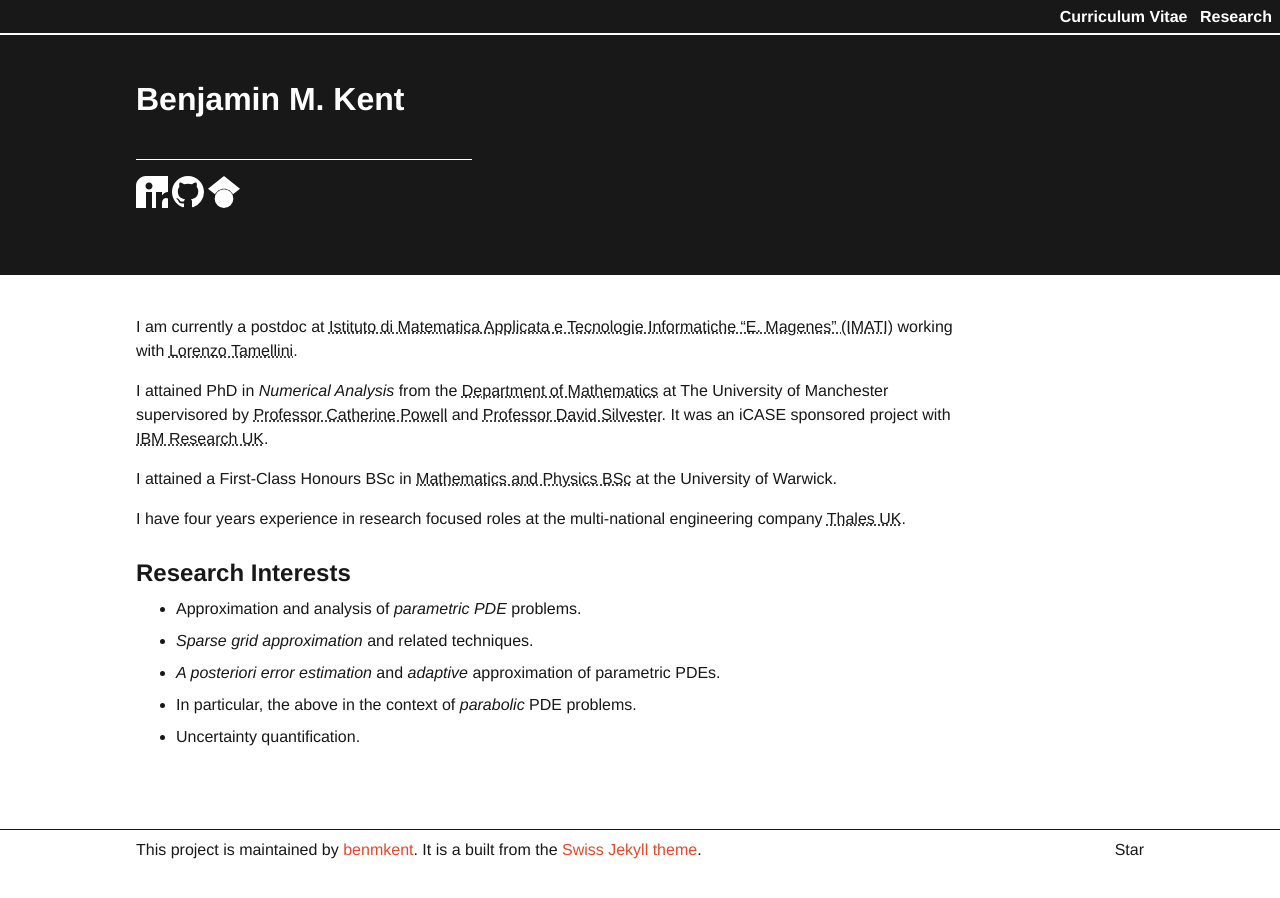
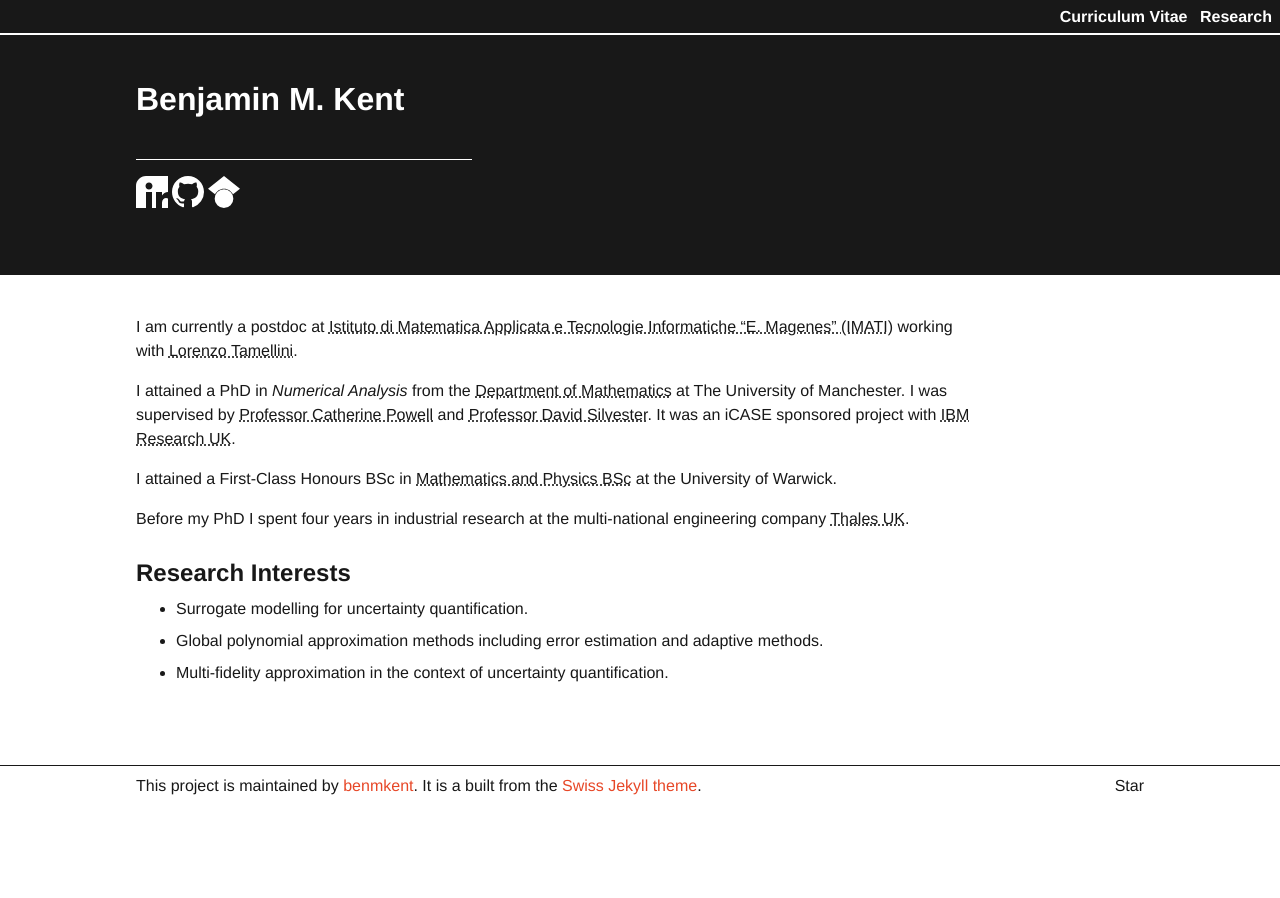
Before and after one commit to benmkent/benmkent.github.io, a Jekyll site: the page built from index.md, in a window 1280 px wide. Built offline with Jekyll 4.4.1, drawn with Linux system fonts in a browser that asks for light colours.

Commit message:
Update index.md

```diff
--- a/index.md
+++ b/index.md
@@ -7,15 +7,13 @@ list_title: "Recent experience"
 ---
 I am currently a postdoc at [Istituto di Matematica Applicata e Tecnologie Informatiche "E. Magenes" (IMATI)](https://www.imati.cnr.it/make_home_page.php?language=ITA) working with [Lorenzo Tamellini](https://sites.google.com/view/lorenzo-tamellini/home-page).
 
-I attained PhD in *Numerical Analysis* from the [Department of Mathematics](https://www.maths.manchester.ac.uk/) at The University of Manchester supervisored by [Professor Catherine Powell](https://personalpages.manchester.ac.uk/staff/Catherine.Powell/) and [Professor David Silvester](https://personalpages.manchester.ac.uk/staff/david.silvester/). It was an iCASE sponsored project with [IBM Research UK](https://research.ibm.com/labs/uk).
+I attained a PhD in *Numerical Analysis* from the [Department of Mathematics](https://www.maths.manchester.ac.uk/) at The University of Manchester. I was supervised by [Professor Catherine Powell](https://personalpages.manchester.ac.uk/staff/Catherine.Powell/) and [Professor David Silvester](https://personalpages.manchester.ac.uk/staff/david.silvester/). It was an iCASE sponsored project with [IBM Research UK](https://research.ibm.com/labs/uk).
 
 I attained a First-Class Honours BSc in [Mathematics and Physics BSc](https://warwick.ac.uk/study/undergraduate/courses/mathsphysicsbsc/) at the University of Warwick.
 
-I have four years experience in research focused roles at the multi-national engineering company [Thales UK](https://www.thalesgroup.com/en/countries/europe/united-kingdom).
+Before my PhD I spent four years in industrial research at the multi-national engineering company [Thales UK](https://www.thalesgroup.com/en/countries/europe/united-kingdom).
 
 # Research Interests
-- Approximation and analysis of *parametric PDE* problems.
-- *Sparse grid approximation* and related techniques.
-- *A posteriori error estimation* and *adaptive* approximation of parametric PDEs.
-- In particular, the above in the context of *parabolic* PDE problems.
-- Uncertainty quantification.
+- Surrogate modelling for uncertainty quantification.
+- Global polynomial approximation methods including error estimation and adaptive methods.
+- Multi-fidelity approximation in the context of uncertainty quantification.
```
